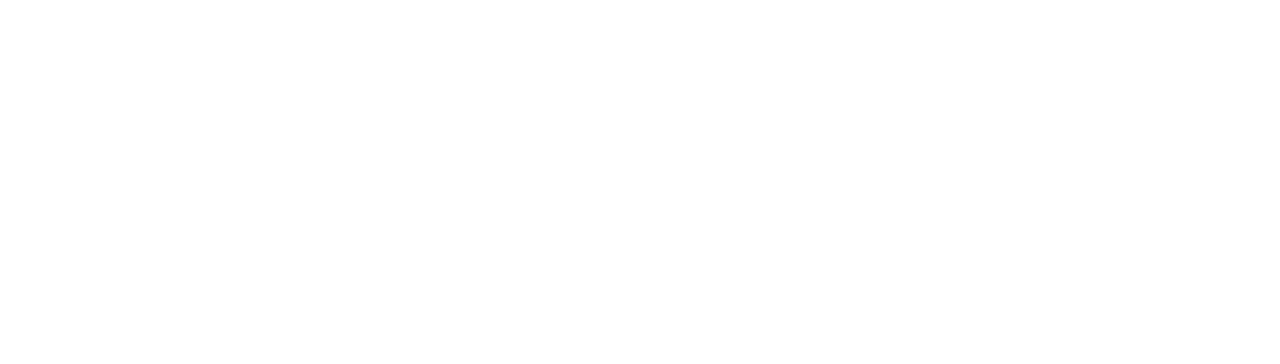
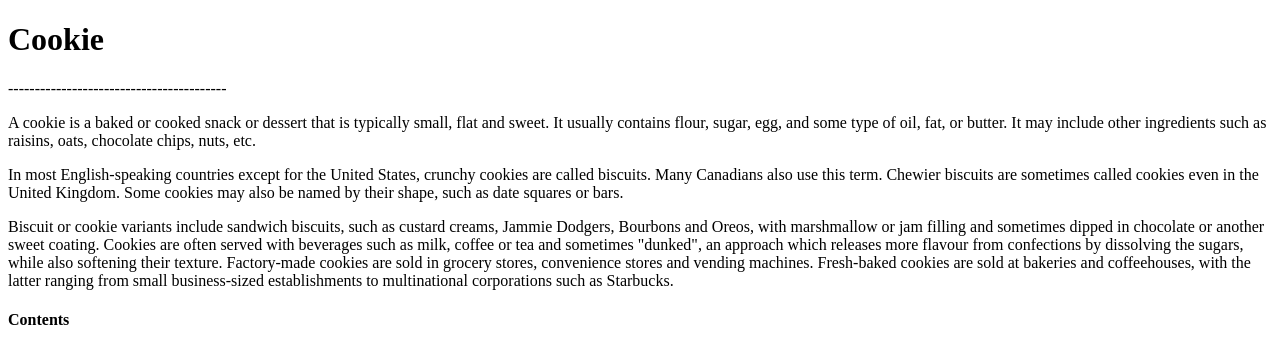
Before and after one commit to nima3221/nima3221.github.io, a plain HTML site: page assignment_3.html in a window 1280 px wide. Drawn offline with Linux system fonts and the light colour scheme.

Commit message:
Update assignment_3.html

```diff
--- a/assignment_3.html
+++ b/assignment_3.html
@@ -5,6 +5,13 @@
     <title>Assignment 3 </title>
   </head>
   <body>
+    <h1>Cookie</h1>
+    <p>-----------------------------------------</p>
+    <p>A cookie is a baked or cooked snack or dessert that is typically small, flat and sweet. It usually contains flour, sugar, egg, and some type of oil, fat, or butter. It may include other ingredients such as raisins, oats, chocolate chips, nuts, etc.</p>
+    <!--image here-->
+    <p>In most English-speaking countries except for the United States, crunchy cookies are called biscuits. Many Canadians also use this term. Chewier biscuits are sometimes called cookies even in the United Kingdom. Some cookies may also be named by their shape, such as date squares or bars.</p>
+    <p>Biscuit or cookie variants include sandwich biscuits, such as custard creams, Jammie Dodgers, Bourbons and Oreos, with marshmallow or jam filling and sometimes dipped in chocolate or another sweet coating. Cookies are often served with beverages such as milk, coffee or tea and sometimes "dunked", an approach which releases more flavour from confections by dissolving the sugars, while also softening their texture. Factory-made cookies are sold in grocery stores, convenience stores and vending machines. Fresh-baked cookies are sold at bakeries and coffeehouses, with the latter ranging from small business-sized establishments to multinational corporations such as Starbucks.</p>
+    <h4>Contents</h4>
 
   </body>
 </html>
```
